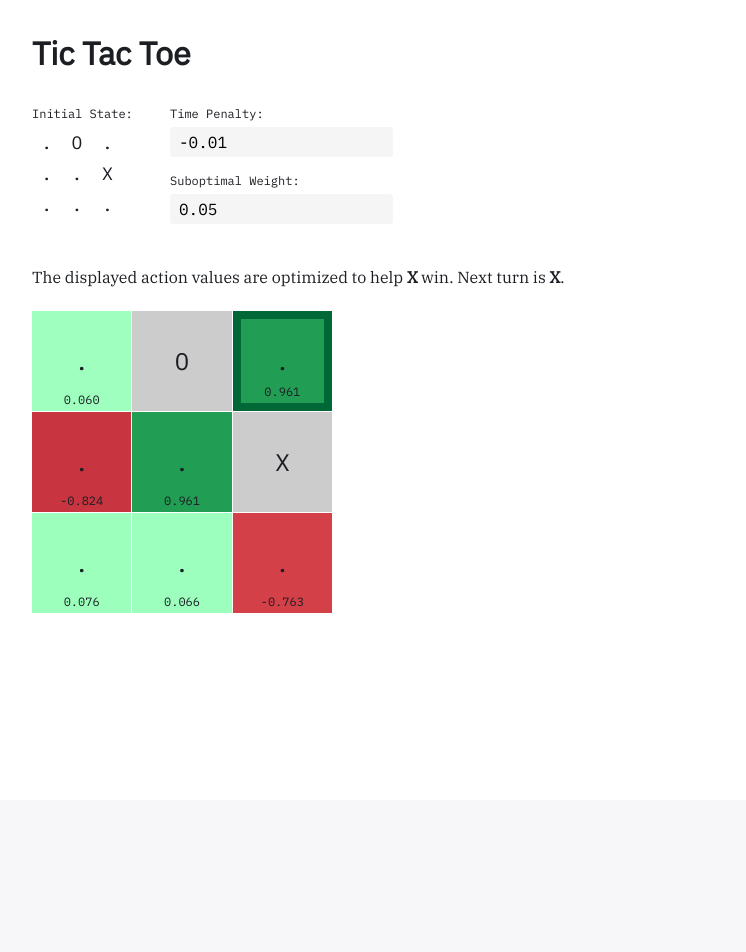
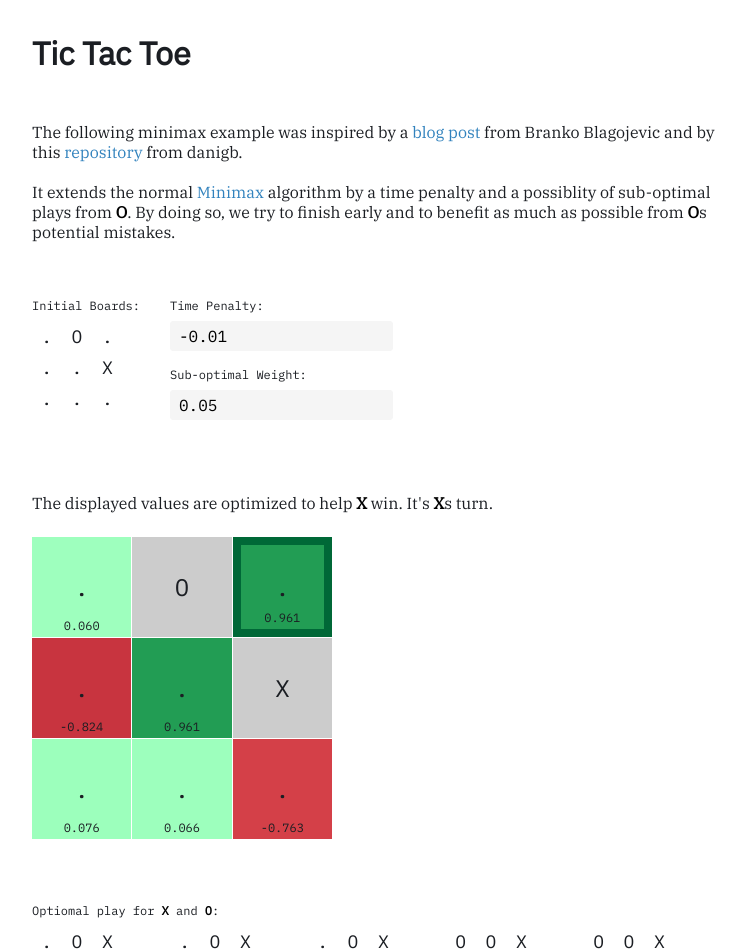
Before and after one commit to mtauer/rl-minimax, a React (Create React App) app: page / in a window 1280 px wide. Shown: the top 952 px of the page, without its empty margins (256-1002 px from the left). Before the commit the page ends 800 px from the top, so only its background shows below. Built offline with nearby package versions, Linux system fonts and the light colour scheme.

Commit message:
Show an introduction; show boards of an optimal play

```diff
--- a/src/App.js
+++ b/src/App.js
@@ -2,6 +2,7 @@ import React from 'react';
 import PropTypes from 'prop-types';
 import { connect } from 'react-redux';
 import styled from 'styled-components';
+import maxBy from 'lodash/maxBy';
 
 import ticTacToe from './ticTacToe';
 import minimax from './minimax';
@@ -17,8 +18,12 @@ const Container = styled.div`
   min-height: 100vh;
   padding: 32px 48px;
 `;
+const Section = styled.div`
+  padding: 0 0 32px 0;
+`;
 const Row = styled.div`
   display: flex;
+  flex-wrap: wrap;
 `;
 const Column = styled.div`
   display: flex;
@@ -34,9 +39,10 @@ const Description = styled.p`
   padding: 0 0 8px 0;
 `;
 const Label = styled.label`
+  display: block;
   font-family: 'IBM Plex Mono', monospace;
   font-size: 12px;
-  padding: 0 0 6px 0;
+  padding: 0 0 8px 0;
 `;
 const Input = styled.input`
   background-color: #f5f5f5;
@@ -52,12 +58,20 @@ const Input = styled.input`
 
 const App = ({ initialGameState, minimaxOptions, onBoardCellClick, onOptionChange }) => {
   const nextActionValues = minimax(ticTacToe, initialGameState, minimaxOptions);
+  const bestNextAction = maxBy(nextActionValues, o => o.value);
   return (
     <Container>
       <Title>Tic Tac Toe</Title>
+      <Section>
+        <Description>
+          The following minimax example was inspired by a <a href="https://medium.com/ml-everything/tic-tac-toe-and-connect-4-using-mini-max-deb25544f3b7" target="_blank">blog post</a> from Branko Blagojevic and by this <a href="https://github.com/danigb/minimax" target="_blank">repository</a> from danigb.<br /><br />
+        It extends the normal <a href="https://en.wikipedia.org/wiki/Minimax" target="_blank">Minimax</a> algorithm by a time penalty and a possiblity of sub-optimal plays from <strong>O</strong>. By doing so, we try to finish early and to benefit as much as possible from <strong>O</strong>s potential mistakes.
+        </Description>
+      </Section>
+      <Section>
         <Row>
           <Column>
-          <Label>Initial State:</Label>
+            <Label>Initial Boards:</Label>
             <TicTacToeBoard
               gameState={initialGameState}
               size="small"
@@ -70,18 +84,35 @@ const App = ({ initialGameState, minimaxOptions, onBoardCellClick, onOptionChang
               defaultValue={minimaxOptions.timePenalty}
               onChange={e => onOptionChange('timePenalty', e)}
             />
-          <Label>Suboptimal Weight:</Label>
+            <Label>Sub-optimal Weight:</Label>
             <Input
               defaultValue={minimaxOptions.suboptimalWeight}
               onChange={e => onOptionChange('suboptimalWeight', e)}
             />
           </Column>
         </Row>
-      <Description>The displayed action values are optimized to help <strong>X</strong> win. Next turn is <strong>X</strong>.</Description>
+      </Section>
+      <Section>
+        <Description>The displayed values are optimized to help <strong>X</strong> win. It's <strong>X</strong>s turn.</Description>
         <TicTacToeBoard
           gameState={initialGameState}
           nextActionValues={nextActionValues}
         />
+      </Section>
+      <Section>
+        <Label>Optiomal play for <strong>X</strong> and <strong>O</strong>:</Label>
+        <Row>
+          {
+            bestNextAction.states.map((s, i) => (
+              <TicTacToeBoard
+                key={`best-next-actions-${i}`}
+                gameState={s}
+                size="small"
+              />
+            ))
+          }
+        </Row>
+      </Section>
     </Container>
   );
 };
--- a/src/TicTacToeBoard.js
+++ b/src/TicTacToeBoard.js
@@ -27,7 +27,7 @@ const Cell = styled.div`
   user-select: ${props => props.isClickable ? 'none' : 'inherit'};
 
   &:hover {
-    background: #f5f5f5;
+    background-color: ${props => props.isClickable ? '#f5f5f5' : 'transparent'};
   }
 `;
 const CellLabel = styled.div`
--- a/src/index.css
+++ b/src/index.css
@@ -10,3 +10,16 @@ body {
   margin: 0;
   padding: 0;
 }
+
+strong {
+  color: #000000;
+}
+
+a[href] {
+  color: #3182bd;
+  text-decoration: none;
+}
+
+a[href]:hover {
+  text-decoration: underline;
+}
```
Lines whose indentation alone changed are shown as unchanged.
